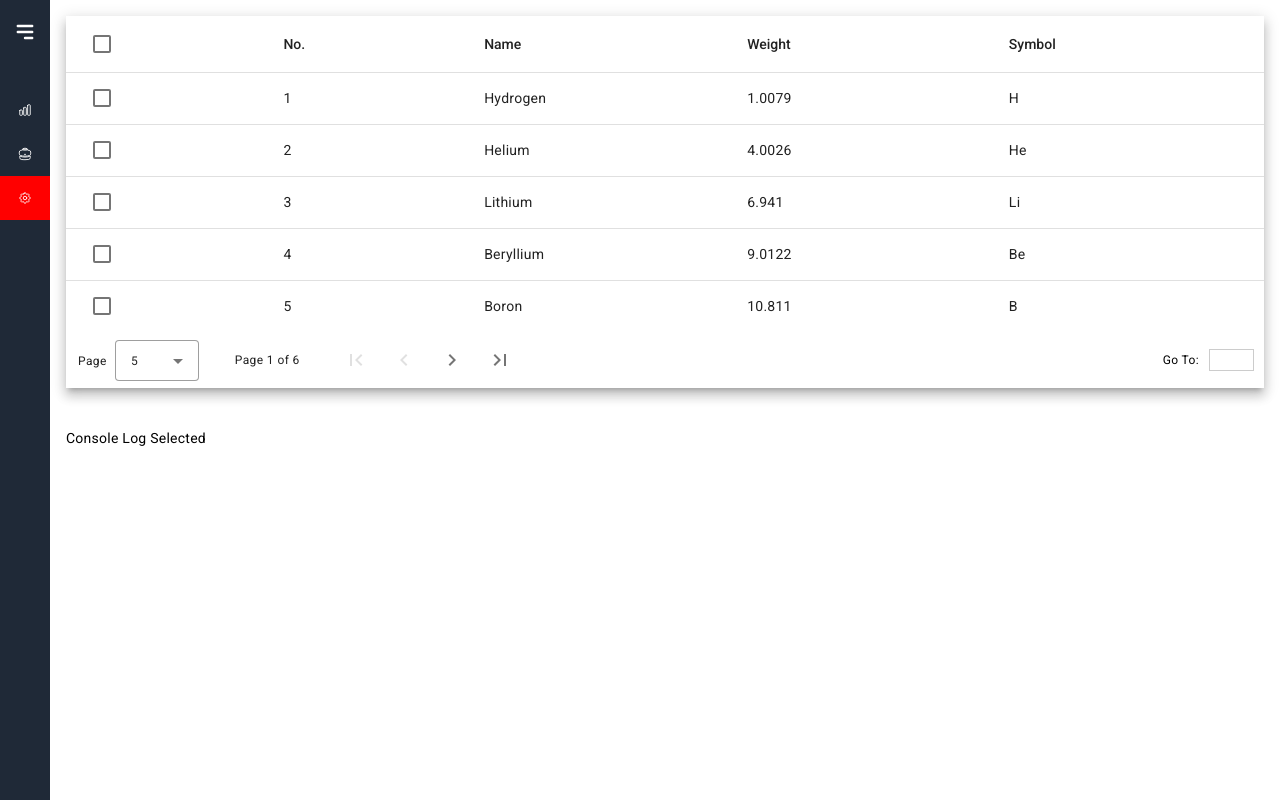
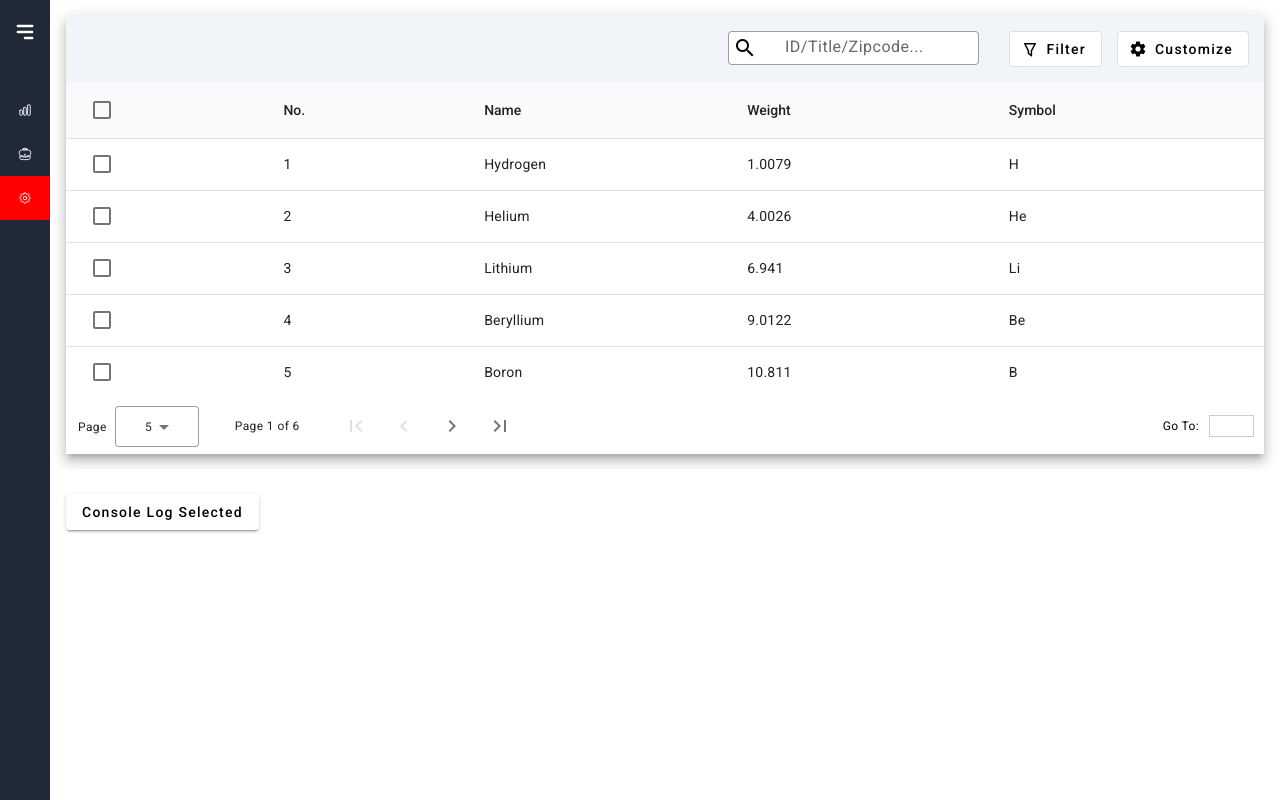
Before and after one commit to ChanDru-Balu/ServiceManagement, an Angular app: page /settings in a window 1280 px wide. Built offline with nearby package versions, Linux system fonts and the light colour scheme.

Commit message:
actionBarUI

```diff
--- a/src/app/pages/settings/settings.component.css
+++ b/src/app/pages/settings/settings.component.css
@@ -1,7 +1,37 @@
 table {
-    width: 100%;
+  width: 100%;
 }
 
-.mat-mdc-paginator {
-  /* display: flex; */
+.mat-table {
+  overflow-x: scroll;
 }
+
+mat-header-row {
+  background-color: #f8fafc;
+}
+
+.mat-mdc-table .mdc-data-table__header-row {
+  background-color: #f8fafc;
+}
+
+mat-header-cell {
+  color: #64748b;
+}
+
+::ng-deep .hide-arrow .mat-sort-header-arrow {
+  color: #64748b;
+}
+
+mat-cell {
+  background-color: #ffffff;
+  color: #182032;
+}
+
+.mat-mdc-form-field-flex{
+  background-color: #fff;
+}
+
+.mat-mdc-text-field-wrapper.mdc-text-field--outlined .mat-mdc-form-field-infix {
+  padding: 2px 14px;
+  min-height: 29px;
+}
--- a/src/app/pages/settings/settings.component.html
+++ b/src/app/pages/settings/settings.component.html
@@ -1,4 +1,70 @@
 <div class="mat-elevation-z8">
+
+    <!-- <div style="background-color: #f1f5f9;display:flex;justify-content:flex-end;min-height:29px;"> -->
+        <!-- <mat-select style="line-height: 20px;
+        outline: none;
+        border: solid 2px #d3dbe5;
+        border-radius: 4px;
+        background-color: #ffffff;
+        width: 25%;
+        margin: 15px;
+        padding: 2px 5px;"
+         [(ngModel)]="selected">
+          <mat-option value="all">All</mat-option>
+          <mat-option value="option2">Option 2</mat-option>
+          <mat-option value="option3">Option 3</mat-option>
+        </mat-select> -->
+
+        <!-- <mat-form-field  appearance="outline" style="padding: 0px;background-color:#ffffff;max-height:29px;">
+            <button class="search-icon" style="width: 10px;margin-left:5px;background-color:#ffffff;" matPrefix mat-icon-button disabled>
+                <mat-icon>search</mat-icon>
+              </button>
+            <input matInput (keyup)="applyFilter($event)" [(ngModel)]="filterText" style="background-color:#ffffff;" placeholder="visit" #input>
+            <button mat-icon-button matSuffix style="width: 10px;margin-right:5px;background-color:#ffffff;" [disabled]="!filterText" (click)="clearFilter()" style="margin-top: 1px;">
+                <mat-icon>cancel</mat-icon>
+              </button>
+          </mat-form-field> -->
+
+          <!-- <mat-form-field appearance="outline">
+            <mat-icon matPrefix>search</mat-icon>
+            <input matInput (keyup)="applyFilter($event)" [(ngModel)]="filterText" #input />
+            <button mat-icon-button matSuffix *ngIf="filterText" (click)="clearFilter()" (click)="clearFilter()">
+              <mat-icon>close</mat-icon>
+            </button>
+          </mat-form-field> -->
+
+    <!-- </div> -->
+
+    <div style="background-color: #f1f5f9; display: flex; justify-content: flex-end; min-height: 29px;">
+      <mat-form-field appearance="outline" style="padding: 0; background-color: #ffffff; max-height: 29px; margin: 15px;">
+        <button style="margin:5px" matPrefix  disabled>
+          <mat-icon>search</mat-icon>
+        </button>
+        <input matInput (keyup)="applyFilter($event)" placeholder="ID/Title/Zipcode..." [(ngModel)]="filterText" style="background-color: #ffffff; flex: 1; padding: 2px 5px; border: none; outline: none;">
+        <button style="margin-right:5px"  matSuffix [ngStyle]="(filterText) ? {'visibility': 'visible'} : {'visibility': 'hidden'}" (click)="clearFilter()" style="margin-left: 5px;">
+          <mat-icon>cancel</mat-icon>
+        </button>
+      </mat-form-field>
+
+      <div style="display: flex;align-items:center;padding:15px;">
+        <button mat-stroked-button style=" background-color: #ffffff; justify-content:center;" >
+          <mat-icon svgIcon="custom_icon"></mat-icon>
+          Filter
+        </button>
+      </div>
+
+      <div style="display: flex;align-items:center;padding-right:15px;">
+        <button mat-stroked-button style=" background-color: #ffffff; justify-content:center;" >
+          <mat-icon >settings</mat-icon>
+          Customize
+        </button>
+      </div>
+
+
+    </div>
+
+
+
     <table mat-table [dataSource]="dataSource" matSort>
 
       <ng-container matColumnDef="select">
--- a/src/app/pages/settings/settings.component.ts
+++ b/src/app/pages/settings/settings.component.ts
@@ -3,6 +3,9 @@ import {AfterViewInit, Component,ViewChild, ViewEncapsulation} from '@angular/co
 import { MatTableDataSource } from '@angular/material/table';
 import { MatPaginator } from '@angular/material/paginator'
 import {MatSort} from '@angular/material/sort';
+
+import { MatIconRegistry } from '@angular/material/icon';
+import { DomSanitizer } from '@angular/platform-browser';
 
 export interface PeriodicElement {
   name: string;
@@ -64,10 +67,15 @@ export class SettingsComponent implements AfterViewInit {
   per_page: any = 10;
   page_no: any = this.page_index+1;
   jumpToPage?: any;
-
+  selected = 'all';
+  filterText: any ;
   @ViewChild(MatPaginator) paginator!: MatPaginator;
   @ViewChild(MatSort) sort!: MatSort;
   ELEMENT_DATA: PeriodicElement[] | undefined = ELEMENT_DATA;
+
+  constructor(private matIconRegistry: MatIconRegistry, private domSanitizer: DomSanitizer){
+    this.matIconRegistry.addSvgIcon('custom_icon', this.domSanitizer.bypassSecurityTrustResourceUrl('assets/svg/funnel.svg'))
+  }
 
  ngOnInit() {
     this.dataSource.paginator = this.paginator;
@@ -97,6 +105,14 @@ export class SettingsComponent implements AfterViewInit {
       });
 
     // });
+  }
+
+  applyFilter(ev:any){
+    console.log({ev})
+  }
+
+  clearFilter(){
+    this.filterText="";
   }
 
 
```
Also changed, not shown: src/app/app.module.ts (+6 -1 lines), src/assets/svg/funnel.svg (added).
